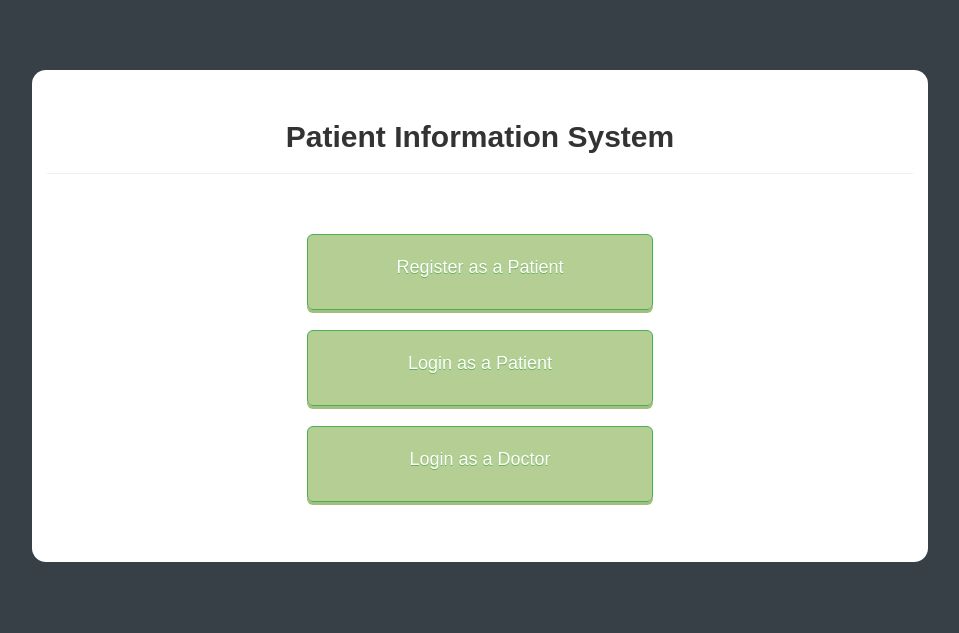
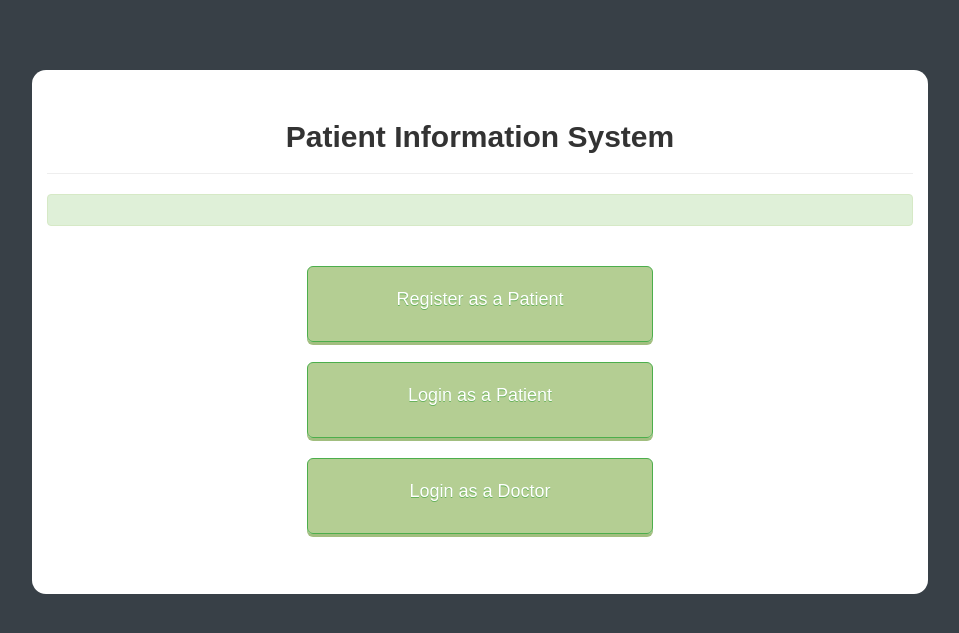
Before and after one commit to tahirkhaan/patient-cms, a PHP site: page / in a window 1280 px wide. Shown: the top 633 px of the page, without its empty margins (160-1119 px from the left). Run offline with PHP 8.4, Linux system fonts and the light colour scheme; a stand-in replaces the project's code that opens the database connection; some libraries are stand-ins or nearby versions.

Commit message:
Cleanup the error message

```diff
--- a/index.php
+++ b/index.php
@@ -8,14 +8,15 @@ include "header.php"; ?>
   <hr>
   <div class="row">
     <div class="col-md-12">
-      <div class="err">
-        <p class="error"> <?php
-            if (isset($_SESSION['errormsg'])) {
-                echo $_SESSION['errormsg'];
-                $_SESSION['errormsg'] = "";
-            }
-            ?></p>
+
+      <div class="alert alert-success"> <?php
+          if (isset($_SESSION['errormsg'])) {
+              echo $_SESSION['errormsg'];
+              $_SESSION['errormsg'] = "";
+          }
+          ?>
       </div>
+
       <div class="buttons">
         <a href="register.php?type=patient" class="btn btn-success btn-lg btn-block btn-huge">Register as a Patient</a>
         <br/>
```
